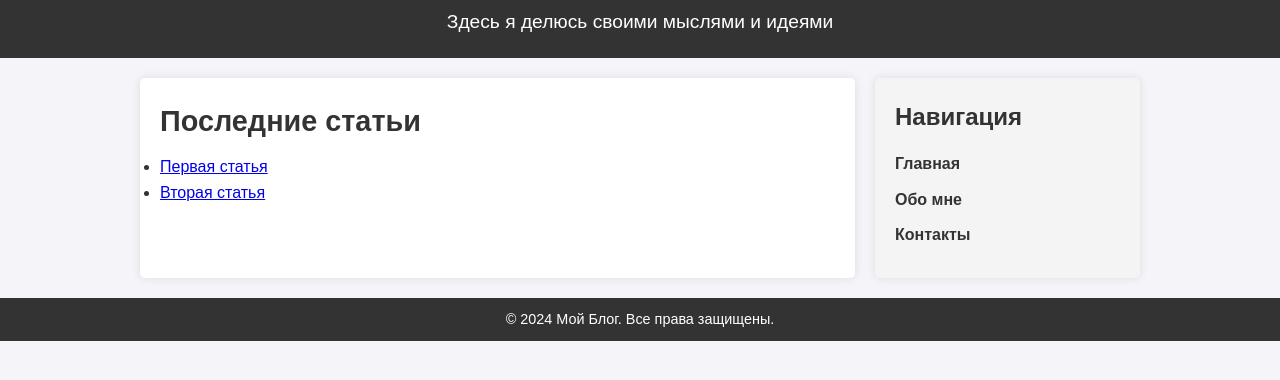
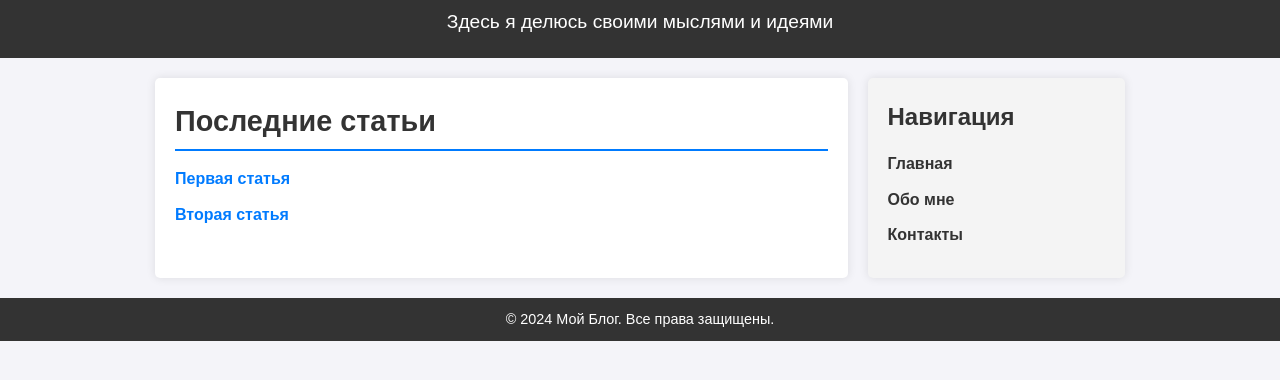
Before and after one commit to pilsnerivk/pilsnerivk-games.github.io, a plain HTML site: page index.html in a window 1280 px wide. Shown: the part 74-454 px from the top of the page. Drawn offline with Linux system fonts and the light colour scheme; no server answers.

Commit message:
Update styles.css

```diff
--- a/styles.css
+++ b/styles.css
@@ -36,6 +36,7 @@ header p {
     max-width: 1000px;
     margin: 20px auto;
     gap: 20px;
+    padding: 0 15px;
 }
 
 /* Стили для основного контента */
@@ -47,6 +48,35 @@ main {
     box-shadow: 0 0 10px rgba(0, 0, 0, 0.1);
 }
 
+main section h2 {
+    font-size: 1.8em;
+    color: #333;
+    margin-bottom: 15px;
+    border-bottom: 2px solid #007bff;
+    padding-bottom: 5px;
+}
+
+main ul {
+    list-style-type: none;
+    padding: 0;
+}
+
+main ul li {
+    margin-bottom: 10px;
+}
+
+main ul li a {
+    text-decoration: none;
+    color: #007bff;
+    font-weight: bold;
+    transition: color 0.3s;
+}
+
+main ul li a:hover {
+    color: #0056b3;
+}
+
+/* Стили для статей */
 article {
     margin-bottom: 20px;
 }
@@ -79,6 +109,7 @@ aside h3 {
 
 aside ul {
     list-style-type: none;
+    padding: 0;
 }
 
 aside ul li {
@@ -96,7 +127,7 @@ aside ul li a:hover {
     color: #007bff;
 }
 
-/* Стили для разделов (на страницах "Обо мне" и "Контакты") */
+/* Стили для разделов (например, "Обо мне" и "Контакты") */
 section {
     margin-bottom: 20px;
 }
```
